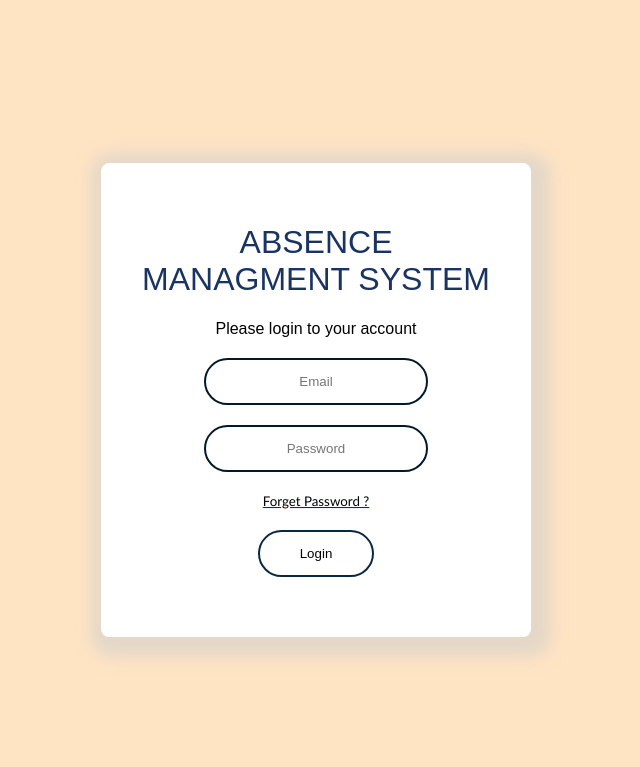
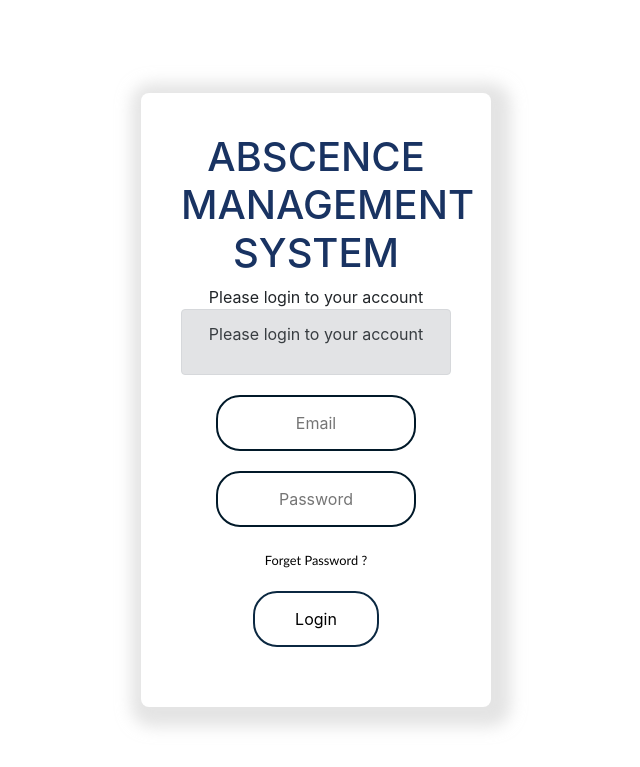
Before and after one commit to Asmaemisbah/attendance-system, a Flask app: page / in a window 1280 px wide. Shown: the top 767 px of the page, without its empty margins (324-964 px from the left). Run offline with Flask 3, Linux system fonts and the light colour scheme; some libraries are stand-ins or nearby versions.

Commit message:
login.html

```diff
--- a/templates/login.html
+++ b/templates/login.html
@@ -4,18 +4,21 @@
 <head>
     <meta charset="utf-8">
     <title>Absence Managment System</title>
-    <link rel="stylesheet" href="./static/css/login.css">
+    <link rel="stylesheet" href="../static/css/login.css">
+    <link rel="stylesheet" href="../static/css/bootstap.min.css">
+
 </head>
 
 <body>
 
-    <form class="box" action="/" method="POST">
-        <h1>Absence Managment System</h1>
-        {% if message %}
+    <form class="box" method="POST">
+       <a href="#hero"></a>
+        <h1><span>Abscence </span><span> Management </span><span> System </span> </h1>
+        {{  message }}
         <div class="alert alert-secondary" role="alert">
-            <p>{{ message }}</p>
+           <p>{{message}}</p>
         </div>
-        {% endif %}
+
         <input type="text" name="email" placeholder="Email">
         <input type="password" name="password" placeholder="Password">
         <a href="#">
@@ -23,8 +26,10 @@
                 style="font-family: 'Trebuchet MS', 'Lucida Sans Unicode', 'Lucida Grande', 'Lucida Sans', Arial, sans-serif; color: black;">Forget
                 Password ?</small>
         </a>
+        <form >
         <input type="submit" name="" value="Login">
 
+    </form>
     </form>
 
 
```
